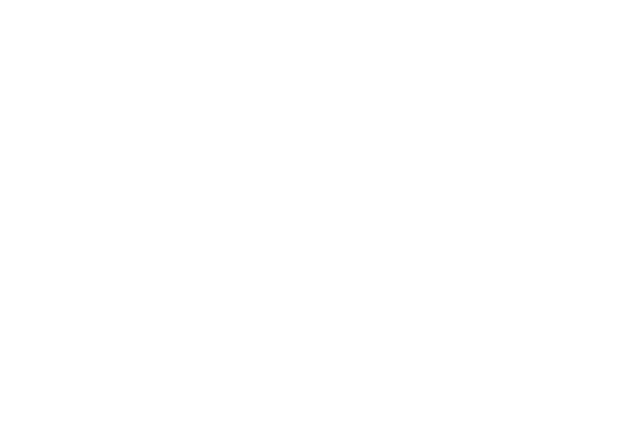
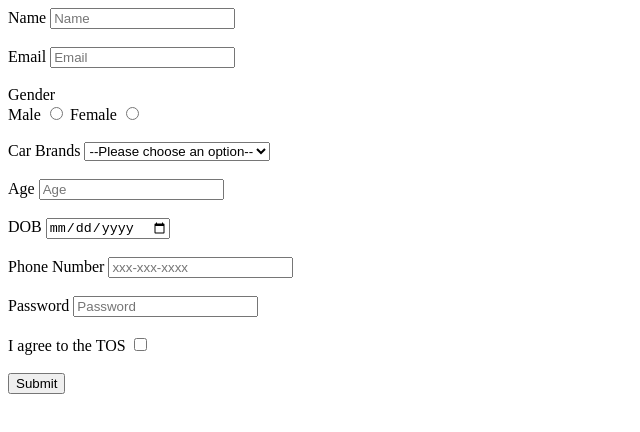
Before and after one commit to acciojob/signup-form-car-GitEPatiL, a website: page main.html in a window 1280 px wide. Shown: the whole page, without its empty margins (0-640 px from the left). Drawn offline with Linux system fonts and the light colour scheme.

Commit message:
created a submission

```diff
--- a/main.html
+++ b/main.html
@@ -1,16 +1,72 @@
 <!DOCTYPE html>
+<html lang="en">
+<head>
+  <meta charset="UTF-8">
+  <title>Signup Form</title>
+</head>
+<body>
 
-<html>
+<form method="post">
 
-<head>
-	<link rel="stylesheet" href="styles.css">
-</head>
+  <!-- Name -->
+  <label for="name">Name</label>
+  <input type="text" id="name" name="name" placeholder="Name" required>
+  <br><br>
 
-<body>
-	<!-- the entire body must be written by student -->
-    <script type="text/javascript" src="./script.js">
-</script>
+  <!-- Email -->
+  <label for="email">Email</label>
+  <input type="email" id="email" name="email" placeholder="Email" required>
+  <br><br>
+
+  <!-- Gender -->
+  <label>Gender</label><br>
+  <label for="gender_m">Male</label>
+  <input type="radio" id="gender_m" name="gender" value="male" required>
+
+  <label for="gender_f">Female</label>
+  <input type="radio" id="gender_f" name="gender" value="female" required>
+  <br><br>
+
+  <!-- Car Brands -->
+  <label for="cars">Car Brands</label>
+  <select id="cars" name="cars" required>
+    <option value="">--Please choose an option--</option>
+    <option value="bmw">BMW</option>
+    <option value="audi">Audi</option>
+    <option value="tesla">Tesla</option>
+    <option value="toyota">Toyota</option>
+  </select>
+  <br><br>
+
+  <!-- Age -->
+  <label for="age">Age</label>
+  <input type="number" id="age" name="age" placeholder="Age" required>
+  <br><br>
+
+  <!-- DOB -->
+  <label for="dob">DOB</label>
+  <input type="date" id="dob" name="dob" required>
+  <br><br>
+
+  <!-- Phone -->
+  <label for="tel">Phone Number</label>
+  <input type="tel" id="tel" name="tel" placeholder="xxx-xxx-xxxx">
+  <br><br>
+
+  <!-- Password -->
+  <label for="password">Password</label>
+  <input type="password" id="password" name="password" placeholder="Password" required>
+  <br><br>
+
+  <!-- TOS -->
+  <label for="tos">I agree to the TOS</label>
+  <input type="checkbox" id="tos" name="tos" required>
+  <br><br>
+
+  <!-- Submit -->
+  <button type="submit">Submit</button>
+
+</form>
 
 </body>
-
 </html>
```
